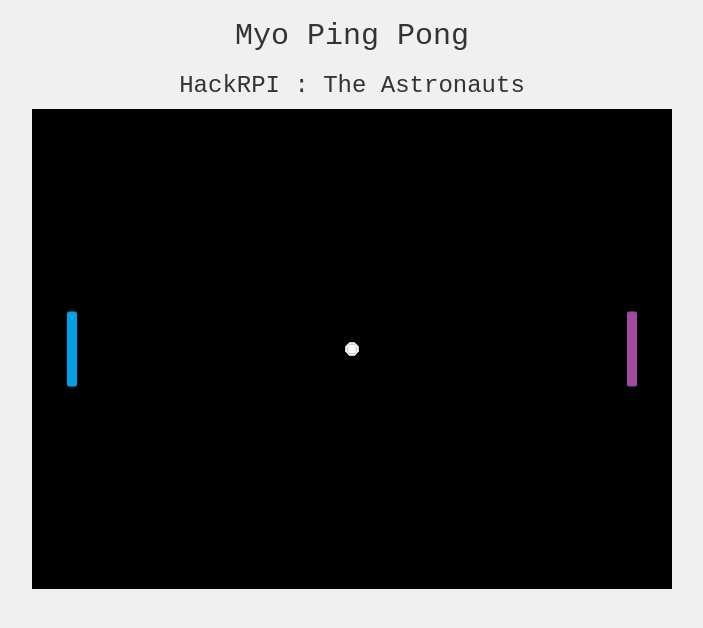
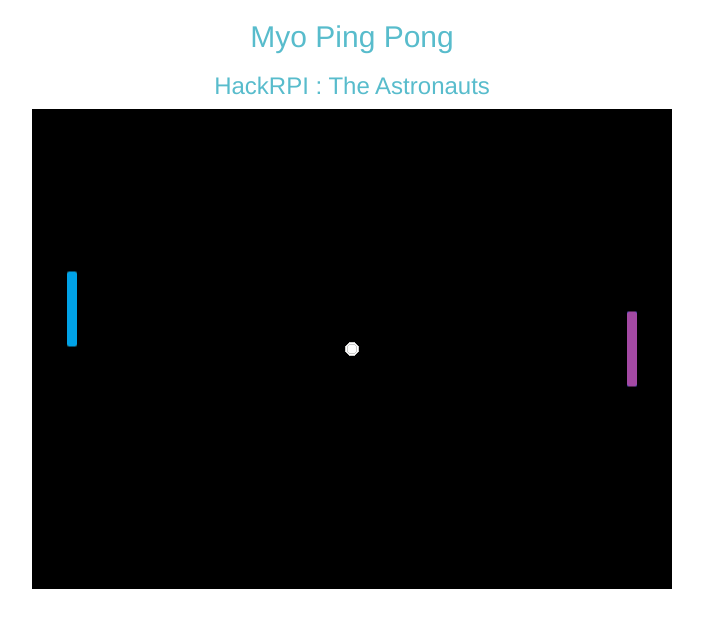
Before and after one commit to timotius02/myopong, a website with bundled scripts: page app/index.html in a window 1280 px wide. Shown: the whole page, without its empty margins (288-991 px from the left). Built offline with nearby package versions, Linux system fonts and the light colour scheme; no server answers.

Commit message:
transitioning to orientation

```diff
--- a/app/index.html
+++ b/app/index.html
@@ -9,16 +9,6 @@
     <link rel="stylesheet" href="//maxcdn.bootstrapcdn.com/bootstrap/3.3.4/css/bootstrap.min.css" />
     <link rel="stylesheet" href="styles/main.css">
 
-        <style>
-      body {
-        font-family: Monospace;
-        background-color: #f0f0f0;
-        margin: 0px;
-        overflow: hidden;
-      }
-
-      #oldie { background-color: #ddd !important }
-    </style>
   </head>
   <body>
 
@@ -32,7 +22,5 @@
     <script src="scripts/main.js"></script>
 
 
-
-
   </body>
 </html>
--- a/app/scripts/main.js
+++ b/app/scripts/main.js
@@ -1,16 +1,11 @@
-(function(window){
+(function(window) {
 
     var y1 = 0, angle;
     var myMyo = Myo.create();
-myMyo.on('gyroscope', function(data) {
-    angle = Math.floor(data.x);
-    y1 = Math.floor(data.y);
-});
 
-myMyo.on('wave_in', function(edge){
-	myo.zeroOrientation();
-    y1 = 0;
-    myMyo.vibrate();
+    myMyo.on('orientation', function(data) {
+        angle = data.x;
+        y1 = data.y;
     });
 
     window.onload = function() {
@@ -46,15 +41,21 @@ window.onload = function() {
             game.physics.enable(ball, Phaser.Physics.ARCADE);
             game.input.onTap.add(releaseBall, this);
 
+            myMyo.zeroOrientation();
+	        y1 = 0;
+	        myMyo.vibrate();
+
         }
 
         function update() {
             //Control the player's racket
             //playerBar.y = game.input.y;
-        playerBar.angle = Math.floor(angle / 6)
+            //playerBar.angle = Math.floor(angle * 100)
 
             //if( playerBar.y + (y1 * .2) > 480)
-        playerBar.y = playerBar.y + (y1 * .2);
+            playerBar.y = Math.floor(y1 * 700) + 200;
+            console.log(playerBar.y);
+
 
             var playerBarHalfHeight = playerBar.height / 2;
 
@@ -63,7 +64,7 @@ window.onload = function() {
             } else if (playerBar.y > game - playerBarHalfHeight) {
                 playerBar.y = game.height - playerBarHalfHeight;
             }
-        var computerBarSpeed = 190;
+            var computerBarSpeed = 300;
             //Control the computer's racket
             if (computerBar.y - ball.y < -15) {
                 computerBar.body.velocity.y = computerBarSpeed;
@@ -154,6 +155,10 @@ window.onload = function() {
             }
         }
 
+        myMyo.on('fist', function(edge) {
+        	releaseBall();
+        });
+
     };
 
 })(window);
--- a/app/styles/main.css
+++ b/app/styles/main.css
@@ -1,4 +1,13 @@
 canvas {
-  display:block;
-  margin: auto;
+    display: block;
+    margin: auto;
+    background-color: rgba(158, 167, 184, 0.2);
 }
+body {
+    height: 100%;
+    width: 100%;
+    /*background: #10161d url('../assets/images/dot_grid.png');*/
+    font-size: 12px;
+    color: #58bccc;
+    line-height: 20px;
+}
```
Also changed, not shown: app/assets/images/dot_grid.png (added), app/favicon.ico (deleted). Lines whose indentation alone changed are shown as unchanged.
